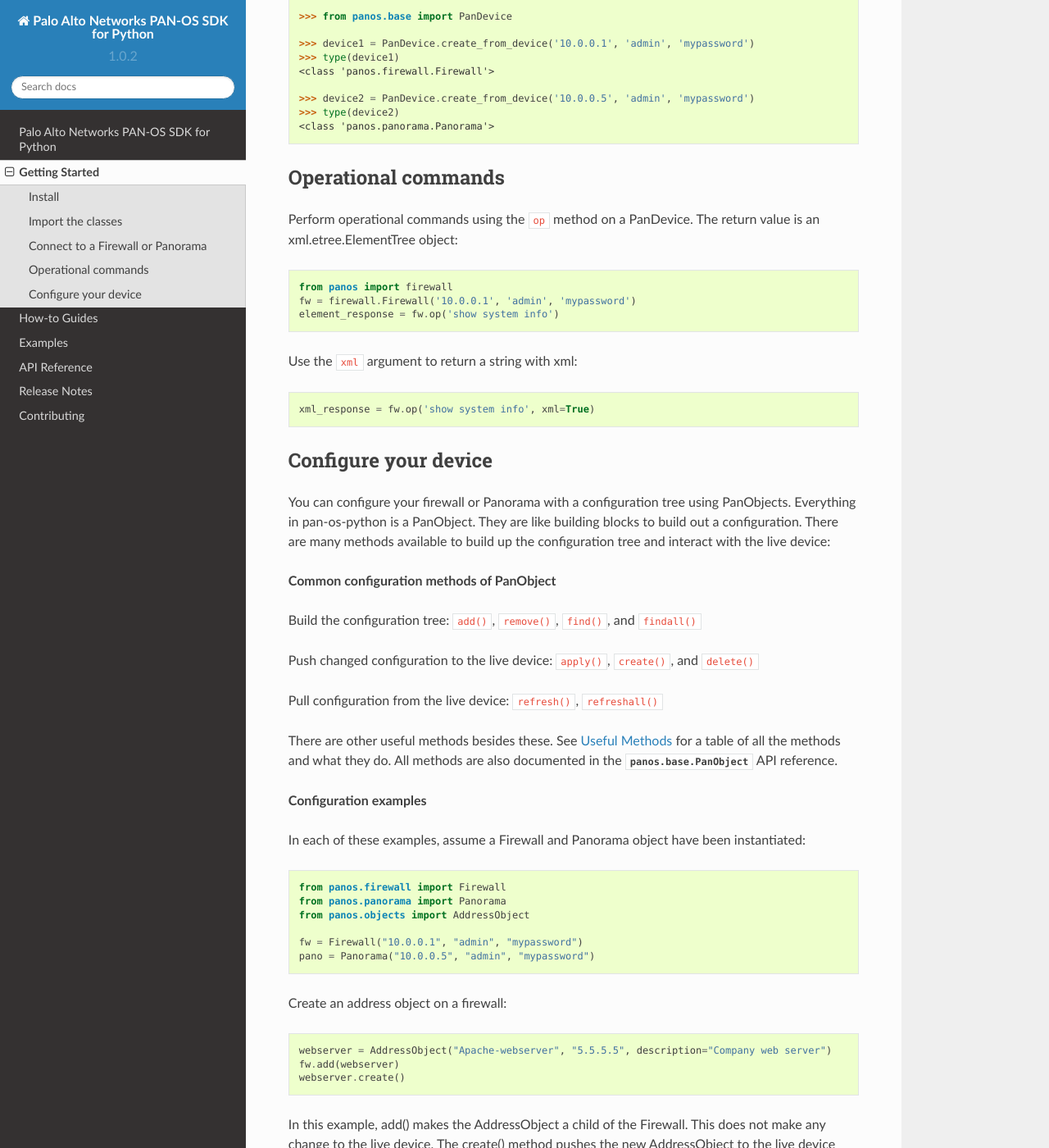
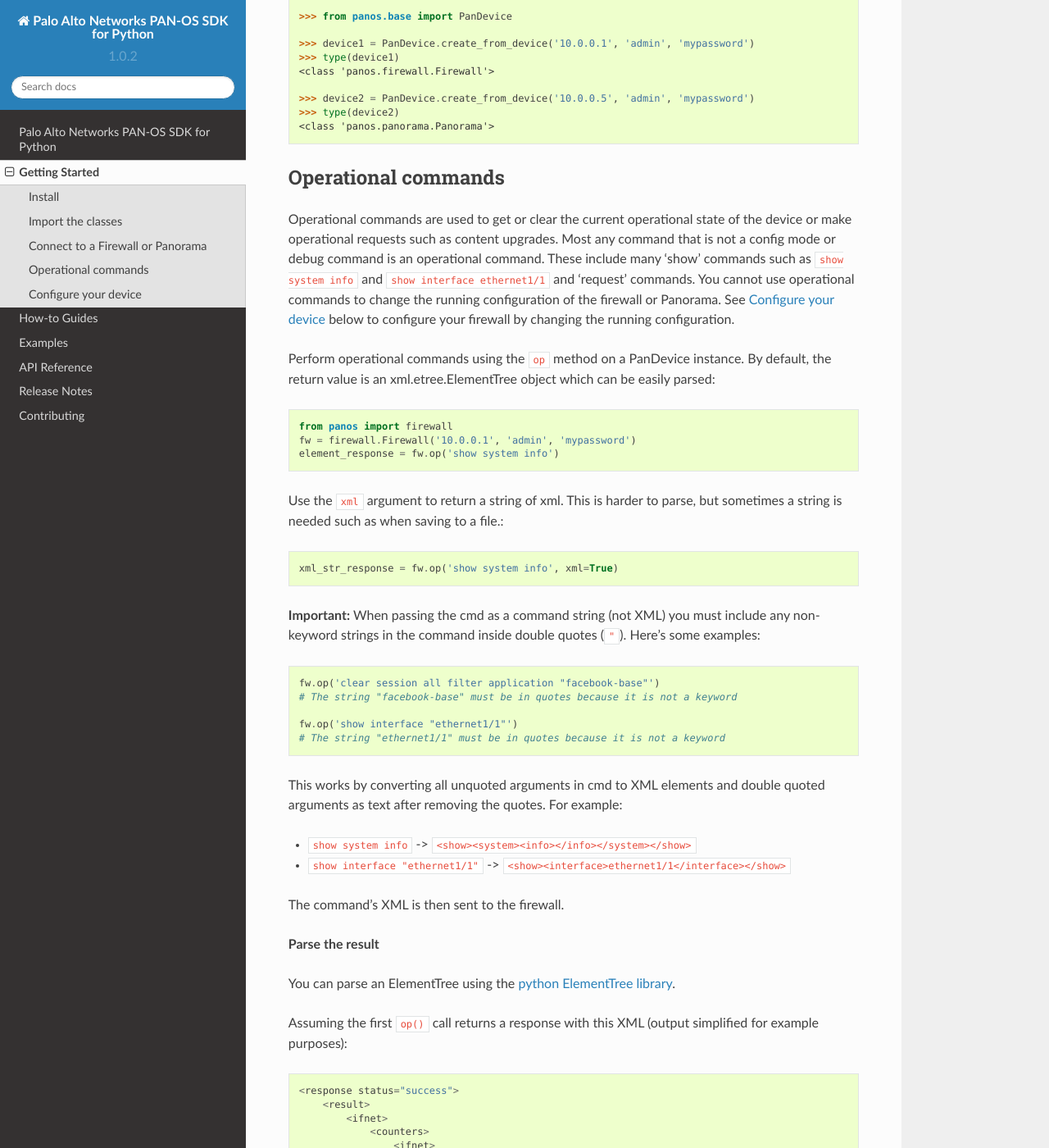
Before and after one commit to PaloAltoNetworks/pan-os-python, a Sphinx documentation site: the page built from docs/getting-started.rst, in a window 1280 px wide and 1400 px high, scrolled down 1404 px. Shown: the whole window at 82% size. Built offline with Sphinx 7.4.7 and the Read the Docs theme 2.0.0, drawn with Linux system fonts in a browser that asks for light colours; some of the changed text lies outside the part shown.

Commit message:
docs: Improve op() method documentation
Closes #35, #229, #254
PR #255

```diff
--- a/docs/getting-started.rst
+++ b/docs/getting-started.rst
@@ -66,16 +66,98 @@
 Operational commands
 --------------------
 
-Perform operational commands using the ``op`` method on a PanDevice. The return value is
-an xml.etree.ElementTree object::
+Operational commands are used to get or clear the current operational state of
+the device or make operational requests such as content upgrades. Most any
+command that is not a config mode or debug command is an operational command.
+These include many 'show' commands such as ``show system info`` and ``show
+interface ethernet1/1`` and 'request' commands. You cannot use operational
+commands to change the running configuration of the firewall or Panorama. See
+`Configure your device`_ below to configure your firewall by changing the
+running configuration.
+
+Perform operational commands using the ``op`` method on a PanDevice instance.
+By default, the return value is an xml.etree.ElementTree object which can be
+easily parsed::
 
     from panos import firewall
     fw = firewall.Firewall('10.0.0.1', 'admin', 'mypassword')
     element_response = fw.op('show system info')
 
-Use the ``xml`` argument to return a string with xml::
+Use the ``xml`` argument to return a string of xml. This is harder to parse, but
+sometimes a string is needed such as when saving to a file.::
 
-    xml_response = fw.op('show system info', xml=True)
+    xml_str_response = fw.op('show system info', xml=True)
+
+**Important:** When passing the cmd as a command string (not XML) you must include any
+non-keyword strings in the command inside double quotes (``"``). Here's some
+examples::
+
+    fw.op('clear session all filter application "facebook-base"')
+    # The string "facebook-base" must be in quotes because it is not a keyword
+
+    fw.op('show interface "ethernet1/1"')
+    # The string "ethernet1/1" must be in quotes because it is not a keyword
+
+This works by converting all unquoted arguments in cmd to XML elements and
+double quoted arguments as text after removing the quotes. For example:
+
+* ``show system info`` -> ``<show><system><info></info></system></show>``
+* ``show interface "ethernet1/1"`` -> ``<show><interface>ethernet1/1</interface></show>``
+
+The command's XML is then sent to the firewall.
+
+**Parse the result**
+
+You can parse an ElementTree using the `python ElementTree library`_.
+
+Assuming the first ``op()`` call returns a response with this XML (output
+simplified for example purposes)::
+
+    <response status="success">
+        <result>
+            <ifnet>
+                <counters>
+                    <ifnet>
+                        <entry>
+                            <name>ethernet1/1</name>
+                            <ipackets>329744</ipackets>
+                            <opackets>508805</opackets>
+                            <ierrors>0</ierrors>
+                        </entry>
+                    </ifnet>
+                </counters>
+                <name>ethernet1/1</name>
+                <zone>DMZ</zone>
+            </ifnet>
+            <hw>
+                <name>ethernet1/1</name>
+                <mac>08:30:6b:1e:55:42</mac>
+                <state>up</state>
+            </hw>
+        </result>
+    </response>
+
+Then this example collects the zone, mac address, and packet output for
+ethernet1/1::
+
+    response = fw.op('show interface "ethernet1/1"')
+
+    name = response.find(".//zone").text
+    # name = "DMZ"
+
+    mac_address = response.find("./result/hw/mac").text
+    # mac_address = "08:30:6b:1e:55:42"
+
+    counter_entries = response.findall(".//counters/ifnet/entry")
+    packets_out = [(counters.find("./name").text, int(counters.find("./opackets").text)) for counters in counter_entries]
+    # packets_out = [("ethernet1/1", 508805)]
+
+In the example above, we use a deep search to find the ``<zone>`` element, an
+absolute path to get the ``<mac>`` element, and a findall with both deep search and
+relative path to get packets out for every subinterface. In this example there
+are no subinterfaces, so it returns one list item.
+
+.. _python ElementTree library: https://docs.python.org/3/library/xml.etree.elementtree.html
 
 Configure your device
 ---------------------
```
Also changed, not shown: 1 other file.
